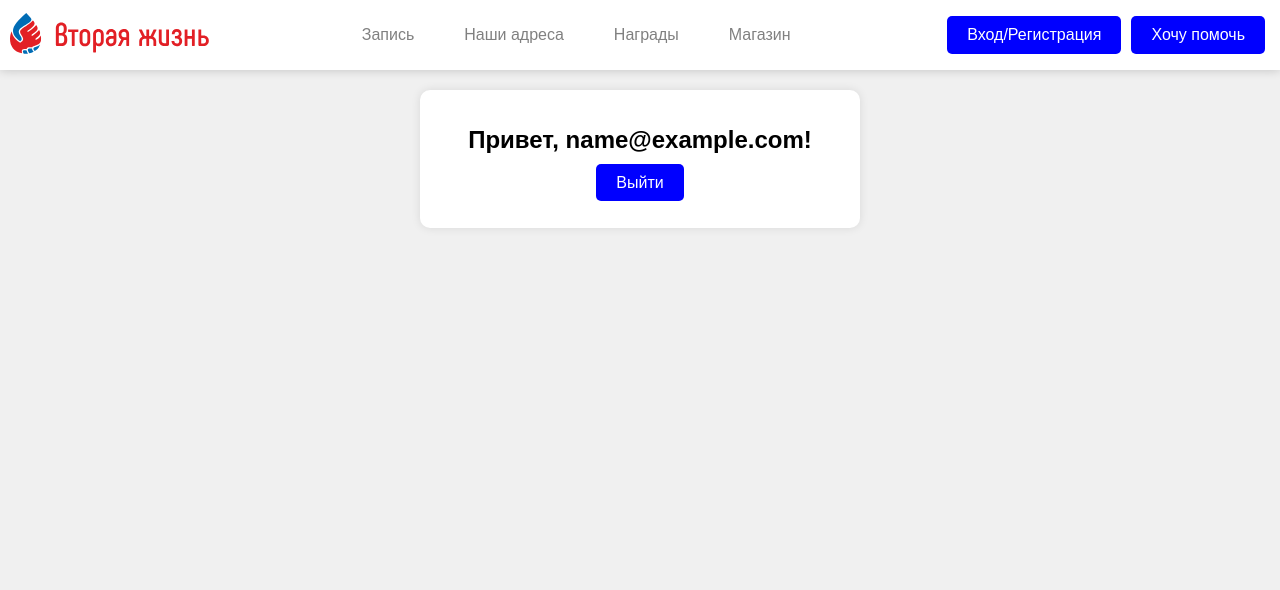
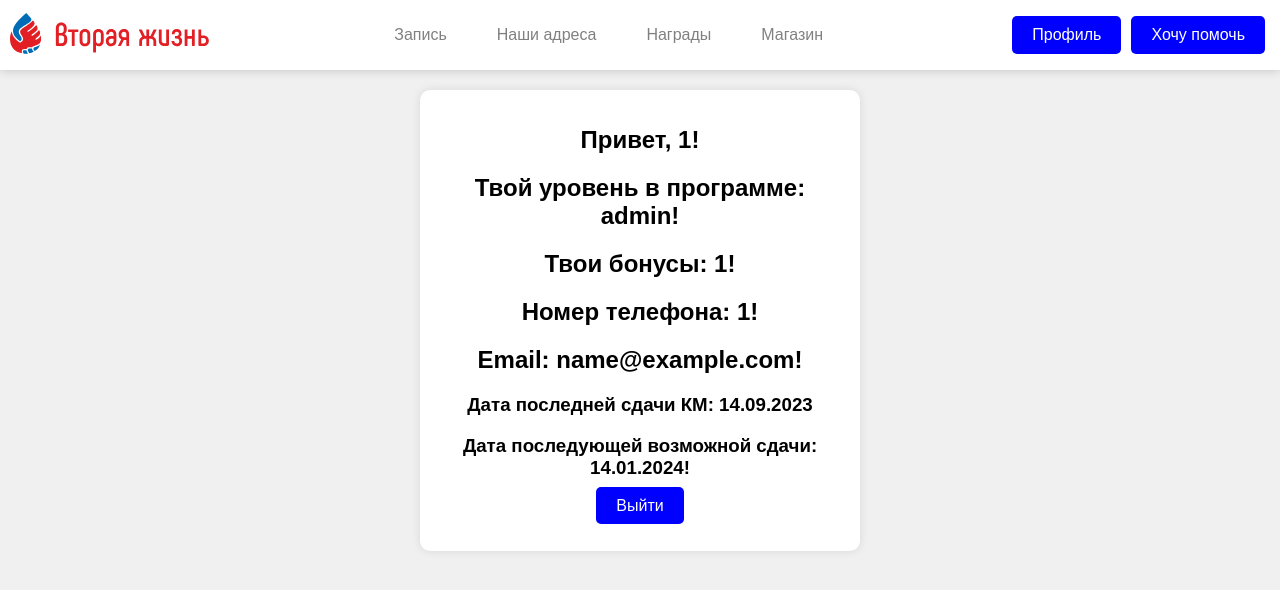
Before and after one commit to DmitryTD/SecondLife, a PHP site: page /registration.php in a window 1280 px wide. Shown: the top 590 px of the page. Run offline with PHP 8.4, Linux system fonts and the light colour scheme; the visitor is signed in with stand-in values (Sample User, id 1); some libraries are stand-ins or nearby versions.

Commit message:
Profile
Выход и профиль

```diff
--- /dev/null
+++ b/src/logout.php
@@ -0,0 +1,6 @@
+<?php
+session_start();
+session_destroy();
+header('Location: registration.php'); // Перенаправление на страницу входа после выхода
+exit();
+?>
--- a/src/registration.php
+++ b/src/registration.php
@@ -9,7 +9,7 @@
     <style>
         /* Your existing styles */
         body {
-            font-family: Arial, sans-serif;
+            font-family: sans-serif;
             background-color: #f0f0f0;
             text-align: center;
         }
@@ -80,7 +80,12 @@
                     if (trim($password) === trim($row['password'])) {
                         // Вход выполнен успешно
                         $_SESSION['user'] = $row['email']; // Сохраняем email пользователя в сессии
+						$_SESSION['level'] = $row['level'];
+						$_SESSION['fio'] = $row['fio'];
+						$_SESSION['phone'] = $row['phonenumber'];
+						$_SESSION['balance'] = $row['balance'];
                         echo 'Вход выполнен успешно!';
+						header("Location: registration.php");
                         exit;
                     } else {
                         echo 'Неправильное имя пользователя или пароль';
@@ -98,7 +103,7 @@
                 $fio = $_POST['fio'];
 
                 // Выполнение запроса для вставки нового пользователя в таблицу
-                $stmt = $db->prepare('INSERT INTO Users (email, password, phonenumber, fio, level) VALUES (?, ?, ?, ?, 1)');
+                $stmt = $db->prepare('INSERT INTO Users (email, password, phonenumber, fio, level, balance) VALUES (?, ?, ?, ?, 1, 0)');
                 if ($stmt->execute([$newemail, $newPassword, $phone, $fio])) {
                     echo 'Регистрация успешно завершена. Теперь вы можете войти.';
                 } else {
@@ -109,9 +114,16 @@
 
         if (isset($_SESSION['user'])) {
             // User is already authenticated
-            echo '<h1>Привет, ' . $_SESSION['user'] . '!</h1>';
-            echo '<p><a href="logout.php" class="button blue-button">Выйти</a></p>';
-        } else {
+            echo '<h1>Привет, ' . $_SESSION['fio'] . '!</h1>';
+            echo '<h2>Твой уровень в программе: ' . $_SESSION['level'] . '!</h2>';
+			echo '<h2>Твои бонусы: ' . $_SESSION['balance'] . '!</h2>';
+			echo '<h2>Номер телефона: ' . $_SESSION['phone'] . '!</h2>';
+			echo '<h2>Email: ' . $_SESSION['user'] . '!</h2>';
+			echo '<h3>Дата последней сдачи КМ: 14.09.2023</h3>';
+			echo '<h3>Дата последующей возможной сдачи: 14.01.2024!</h3>';
+
+		echo '<p><a href="./logout.php" class="button blue-button">Выйти</a></p>';
+		} else {
             // User is not authenticated, display login and registration forms
             echo '<h1>Вход</h1>';
             echo '<form action="" method="post">
--- a/src/share/navbar.php
+++ b/src/share/navbar.php
@@ -17,7 +17,7 @@
             <a href="./store.php" class="button">Магазин</a>
         </div>
 		<div class="bbuttons">
-        <a href="./registration.php" class="button blue-button">Вход/Регистрация</a>
+        <a href="./registration.php" class="button blue-button">Профиль</a>
         <a href="./help.php" class="button blue-button">Хочу помочь</a>
 		</div>
     </header>
```
